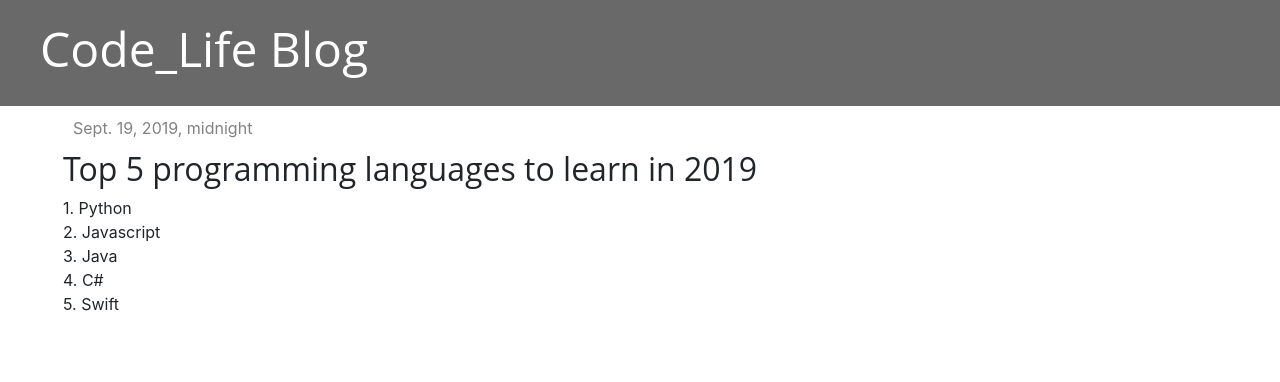
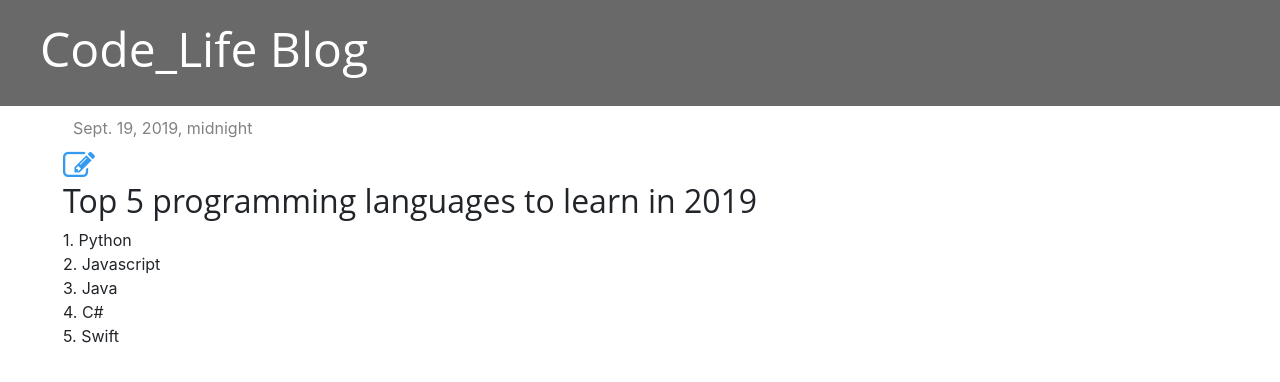
Before and after one commit to Baker17/my_django_blog, a Django app: page /post/1/ in a window 1280 px wide. Shown: the top 382 px of the page. Run offline with Django 3.2, Linux system fonts and the light colour scheme; data comes from the database, SQL or seed files in the repository; both versions use the stored data as it was after the commit; some libraries are stand-ins or nearby versions.

Commit message:
Add feature to edit blog posts from front end.

```diff
--- a/blog/templates/blog/base.html
+++ b/blog/templates/blog/base.html
@@ -7,6 +7,8 @@
     <title>CodeLife Blog</title>
     <link rel="stylesheet" href="https://stackpath.bootstrapcdn.com/bootstrap/4.3.1/css/bootstrap.min.css">
     <link href="https://fonts.googleapis.com/css?family=Raleway&display=swap" rel="stylesheet" type="text/css">
+    <link href="https://stackpath.bootstrapcdn.com/font-awesome/4.7.0/css/font-awesome.min.css" rel="stylesheet"
+        integrity="sha384-wvfXpqpZZVQGK6TAh5PVlGOfQNHSoD2xbE+QkPxCAFlNEevoEH3Sl0sibVcOQVnN" crossorigin="anonymous">
     <link rel="stylesheet" href="{% static 'css/blog.css' %}">
 
 </head>
--- a/blog/templates/blog/post_detail.html
+++ b/blog/templates/blog/post_detail.html
@@ -8,6 +8,10 @@
     </div>
     {% endif %}
 
+    <a href="{% url 'post_edit' pk=post.pk %}"><i class="fa fa-pencil-square-o fa-2x" aria-hidden="true"
+            style="color:#339af0"></i></a>
+
+
     <h2>{{ post.title}}</h2>
     <p>{{ post.text|linebreaksbr }}</p>
     {% endblock %}
```
Also changed, not shown: blog/views.py (+6 -5 lines), blog_app/settings.py (line endings or trailing spaces), db.sqlite3.
